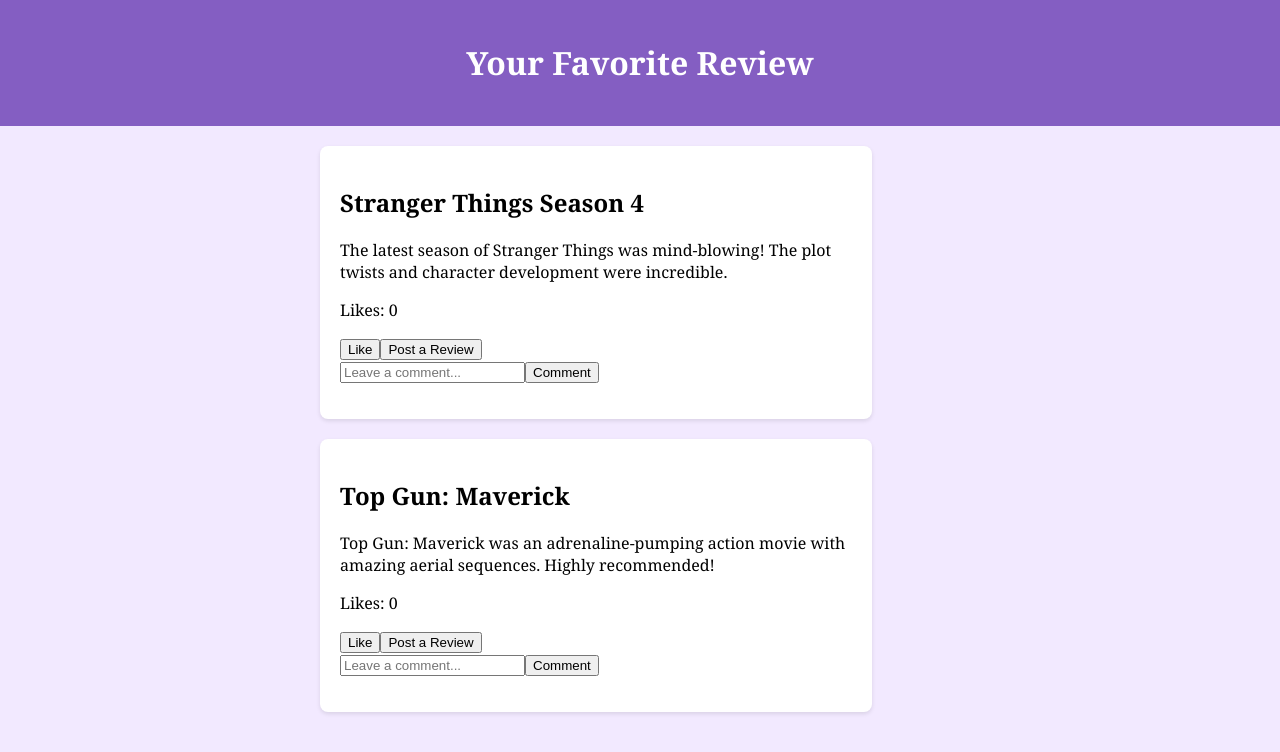
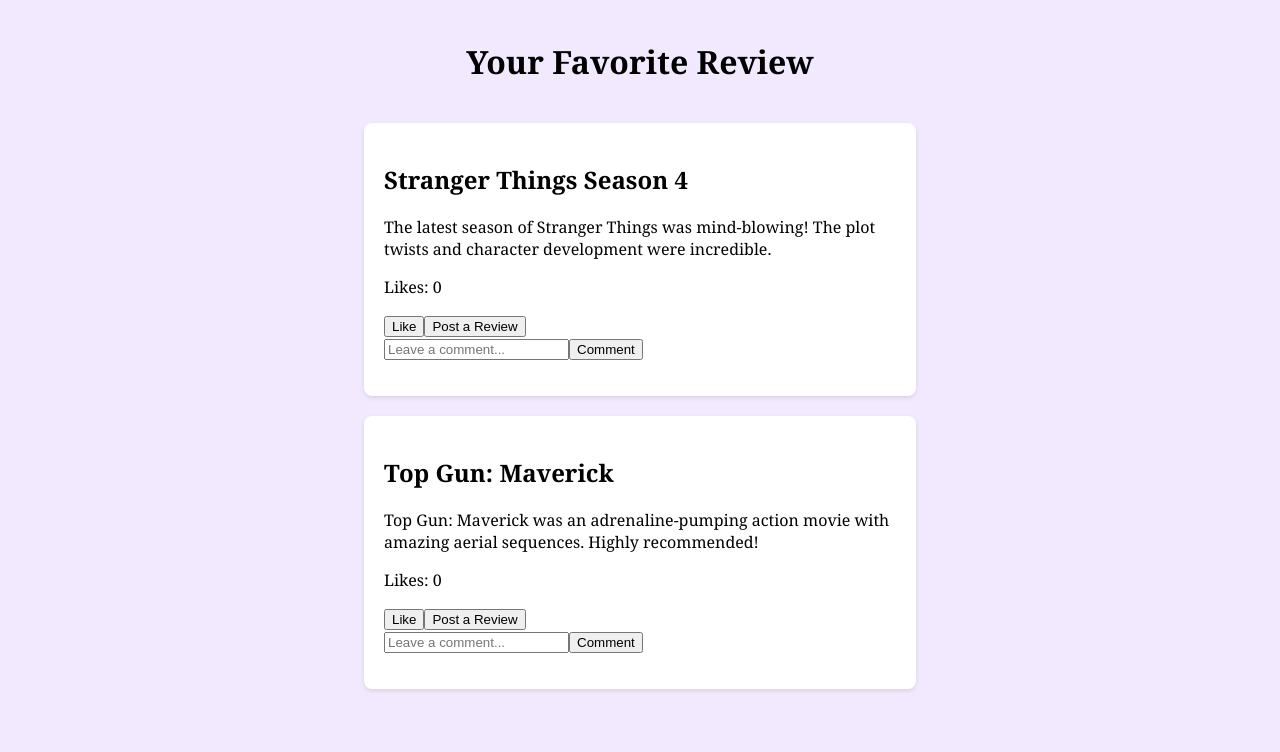
Before and after one commit to euniceumutoni/movie-review, a website: page index.html in a window 1280 px wide. Drawn offline with Linux system fonts and the light colour scheme.

Commit message:
style.css

```diff
--- a/style.css
+++ b/style.css
@@ -6,17 +6,18 @@
 }
 
 header {
-    background-color: #845ec2;
-    color: #fff;
-    padding: 20px;
+    color: black;
     text-align: center; /* Center the text within the header */
+    margin-top: 40px;
+    margin-bottom: 20px;;
 }
 
-.title {
+h1 {
     margin: 0;
-    font-size: 32px;
-    font-weight: bold;
-    font-style: italic;
+    padding: 0;
+    color: black;
+    font-family: Georgia, 'Times New Roman', Times, serif, sans-serif;
+    text-align: center;
 }
 
 main {
@@ -29,6 +30,7 @@
 .post-card {
     background-color: #fff;
     padding: 20px;
+    margin: 0 auto; /* Add this line to center the post cards horizontally */
     margin-bottom: 20px;
     box-shadow: 0px 2px 4px rgba(0, 0, 0, 0.1);
     width: 80%;
@@ -36,7 +38,9 @@
     border-radius: 8px;
 }
 
-.title-input, .review-textarea {
+
+.title-input,
+.review-textarea {
     width: 100%;
     padding: 10px;
     margin-bottom: 10px;
@@ -57,3 +61,10 @@
 .submit-button:hover {
     background-color: #769772; /* Darker shade of sage green on hover */
 }
+
+.title {
+    margin: 0;
+    font-size: 32px;
+    font-weight: bold;
+    font-style: italic;
+}
```
